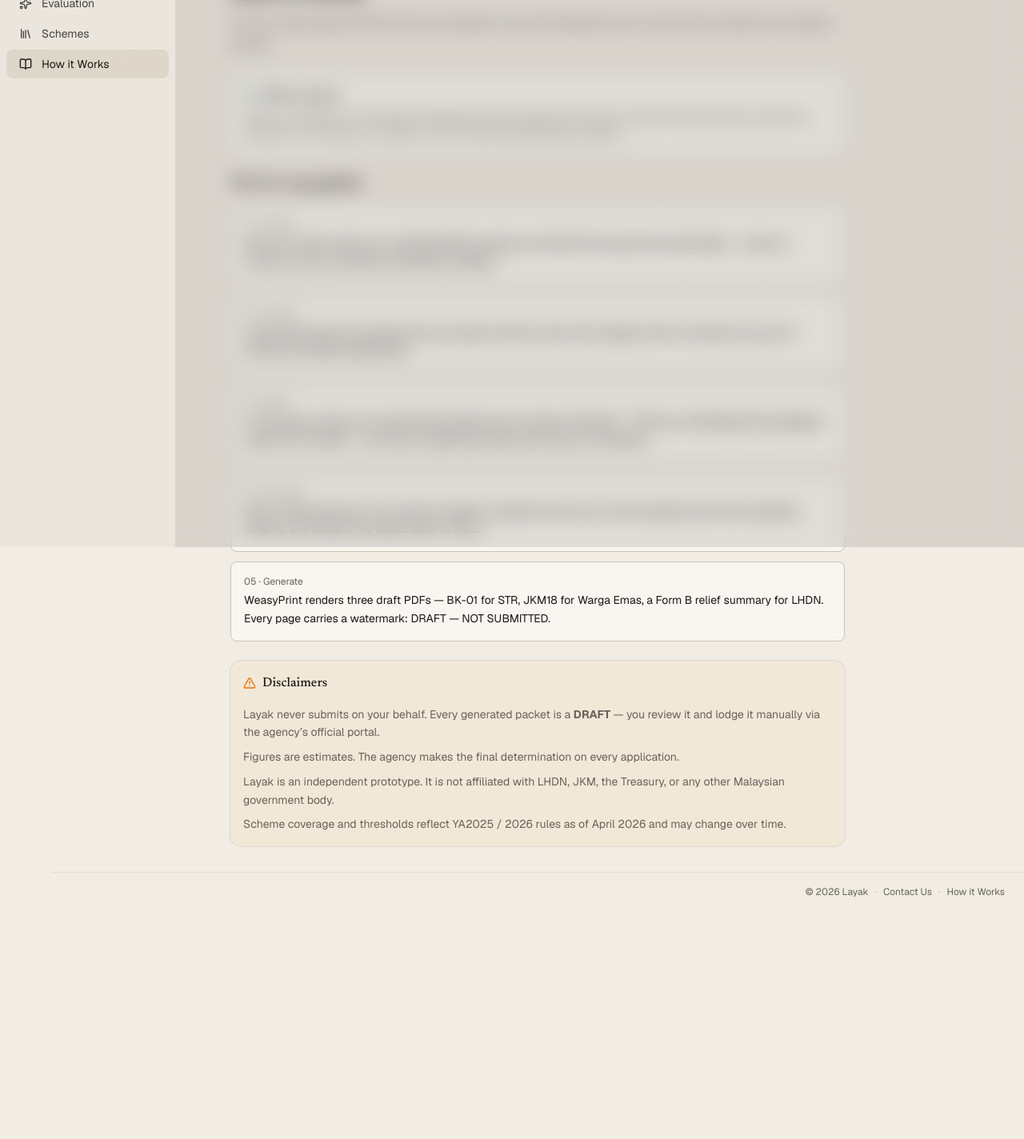
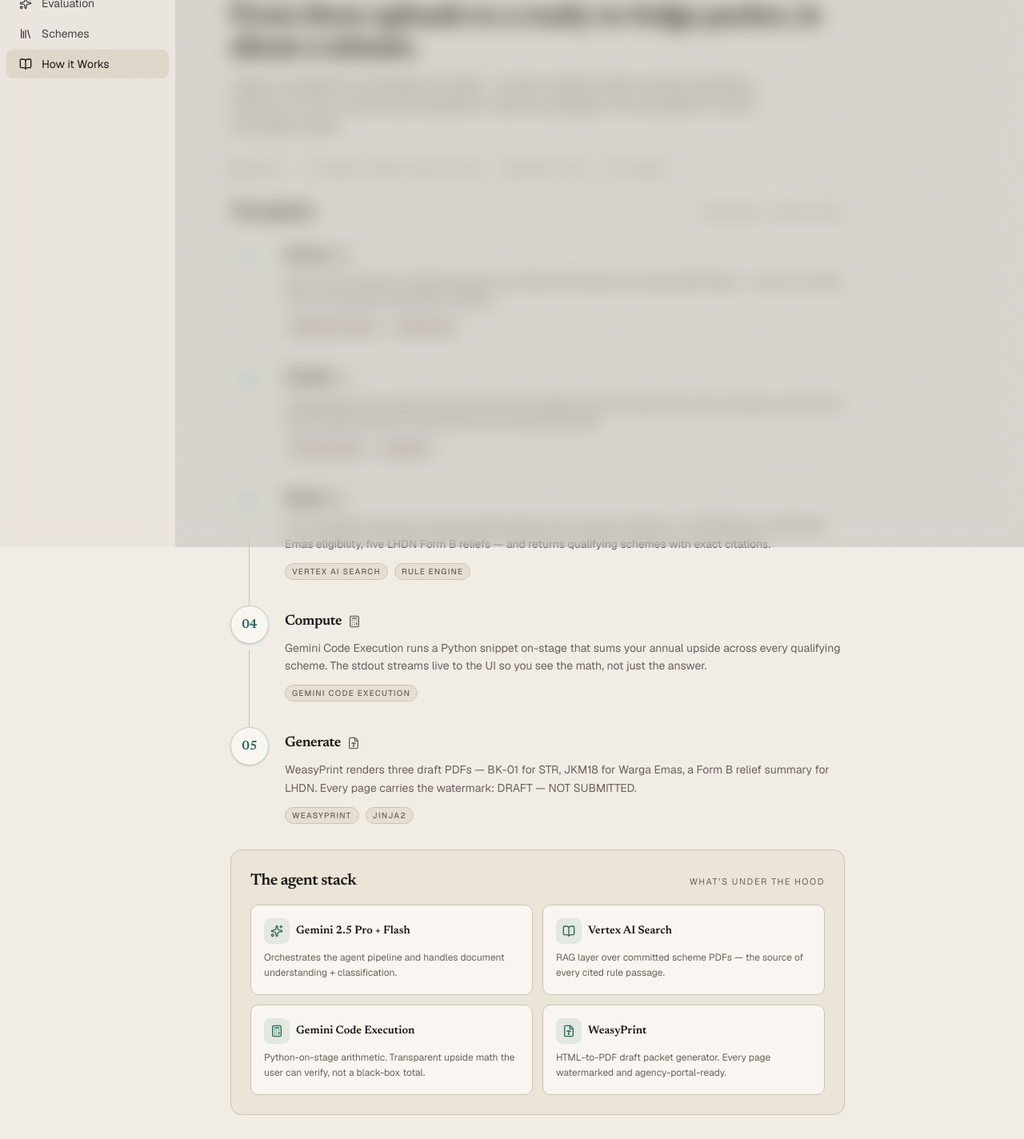
Before and after one commit to AlaskanTuna/Layak, a Next.js app in the folder frontend/: page /dashboard/how-it-works in a window 1280 px wide. Shown: the part 116-1540 px from the top of the page at 80% size. Before the commit the page ends 1255 px from the top, so only its background shows below. Built offline with nearby package versions, Linux system fonts and the light colour scheme.

Commit message:
feat(ui): rework how-it-works with pipeline timeline agent stack and start-evaluation cta

```diff
--- a/frontend/src/app/(app)/dashboard/how-it-works/page.tsx
+++ b/frontend/src/app/(app)/dashboard/how-it-works/page.tsx
@@ -2,12 +2,15 @@ import { HowItWorksContent } from '@/components/how-it-works/how-it-works-conten
 
 export default function HowItWorksPage() {
   return (
-    <div className="mx-auto flex max-w-3xl flex-col gap-6">
-      <header className="flex flex-col gap-2">
-        <h1 className="font-heading text-2xl font-semibold tracking-tight sm:text-3xl">How it works</h1>
-        <p className="text-sm leading-relaxed text-muted-foreground sm:text-base">
-          The five-step pipeline behind every evaluation, plus the disclaimers you should know before you lodge a
-          packet.
+    <div className="mx-auto flex max-w-3xl flex-col gap-8">
+      <header className="flex flex-col gap-3">
+        <p className="text-[11px] font-medium uppercase tracking-[0.18em] text-primary">How it works</p>
+        <h1 className="font-heading text-3xl font-semibold tracking-tight sm:text-4xl">
+          From three uploads to a ready-to-lodge packet, in about a minute.
+        </h1>
+        <p className="max-w-2xl text-sm leading-relaxed text-muted-foreground sm:text-base">
+          Layak is an agentic AI concierge. Five steps — extract, classify, match, compute, generate — stream live to
+          your screen, each backed by a cited rule passage. The final packet is a draft you lodge yourself.
         </p>
       </header>
       <HowItWorksContent />
--- a/frontend/src/components/how-it-works/how-it-works-content.tsx
+++ b/frontend/src/components/how-it-works/how-it-works-content.tsx
@@ -1,78 +1,268 @@
-import { AlertTriangle, ShieldCheck } from 'lucide-react'
+import Link from 'next/link'
+import {
+  AlertTriangle,
+  ArrowRight,
+  BookOpen,
+  Calculator,
+  FileSearch,
+  FileType,
+  type LucideIcon,
+  Network,
+  ScanSearch,
+  ShieldCheck,
+  Sparkles,
+  Timer
+} from 'lucide-react'
 
-import { Card, CardContent, CardDescription, CardHeader, CardTitle } from '@/components/ui/card'
+import { Button } from '@/components/ui/button'
 
-const STEPS = [
+type PipelineStep = {
+  step: string
+  title: string
+  icon: LucideIcon
+  body: string
+  tools: string[]
+}
+
+const PIPELINE: PipelineStep[] = [
   {
-    step: '01 · Extract',
-    body: 'Gemini 2.5 Flash reads your uploaded MyKad, payslip, and utility bill and pulls structured fields — name, IC, monthly income, household composition, address.'
+    step: '01',
+    title: 'Extract',
+    icon: FileSearch,
+    body: 'Gemini Vision reads your MyKad, payslip, and utility bill and pulls structured profile fields — name, IC, monthly income, household composition, address.',
+    tools: ['Gemini 2.5 Flash', 'Vision OCR']
   },
   {
-    step: '02 · Classify',
-    body: 'The backend derives household size, per-capita monthly income, filer category (Form B vs BE), and counts of children and elderly dependants.'
+    step: '02',
+    title: 'Classify',
+    icon: ScanSearch,
+    body: 'Household size, per-capita monthly income, filer category (Form B vs BE), and counts of children under 18 and elderly dependants 60+ are derived from the extracted profile.',
+    tools: ['Python rules', 'Pydantic']
   },
   {
-    step: '03 · Match',
-    body: 'A rule engine checks your derived profile against every scheme threshold — STR tiers, JKM Warga Emas eligibility, LHDN Form B reliefs — and returns qualifying schemes with exact rule citations.'
+    step: '03',
+    title: 'Match',
+    icon: Network,
+    body: 'The rule engine checks your derived profile against every scheme threshold — STR 2026 tiers, JKM Warga Emas eligibility, five LHDN Form B reliefs — and returns qualifying schemes with exact citations.',
+    tools: ['Vertex AI Search', 'Rule engine']
   },
   {
-    step: '04 · Compute',
-    body: 'Gemini Code Execution runs a Python snippet on stage that sums your annual upside across every qualifying scheme, and streams the stdout back to the UI.'
+    step: '04',
+    title: 'Compute',
+    icon: Calculator,
+    body: 'Gemini Code Execution runs a Python snippet on-stage that sums your annual upside across every qualifying scheme. The stdout streams live to the UI so you see the math, not just the answer.',
+    tools: ['Gemini Code Execution']
   },
   {
-    step: '05 · Generate',
-    body: 'WeasyPrint renders three draft PDFs — BK-01 for STR, JKM18 for Warga Emas, a Form B relief summary for LHDN. Every page carries a watermark: DRAFT — NOT SUBMITTED.'
+    step: '05',
+    title: 'Generate',
+    icon: FileType,
+    body: 'WeasyPrint renders three draft PDFs — BK-01 for STR, JKM18 for Warga Emas, a Form B relief summary for LHDN. Every page carries the watermark: DRAFT — NOT SUBMITTED.',
+    tools: ['WeasyPrint', 'Jinja2']
   }
 ]
 
-export function HowItWorksContent() {
+type StackTool = {
+  name: string
+  role: string
+  icon: LucideIcon
+}
+
+const STACK: StackTool[] = [
+  {
+    name: 'Gemini 2.5 Pro + Flash',
+    role: 'Orchestrates the agent pipeline and handles document understanding + classification.',
+    icon: Sparkles
+  },
+  {
+    name: 'Vertex AI Search',
+    role: 'RAG layer over committed scheme PDFs — the source of every cited rule passage.',
+    icon: BookOpen
+  },
+  {
+    name: 'Gemini Code Execution',
+    role: 'Python-on-stage arithmetic. Transparent upside math the user can verify, not a black-box total.',
+    icon: Calculator
+  },
+  {
+    name: 'WeasyPrint',
+    role: 'HTML-to-PDF draft packet generator. Every page watermarked and agency-portal-ready.',
+    icon: FileType
+  }
+]
+
+function StatsRow() {
   return (
-    <div className="flex flex-col gap-6">
-      <Card>
-        <CardHeader>
-          <CardTitle className="flex items-center gap-2 text-base">
-            <ShieldCheck className="size-4 text-primary" aria-hidden />
-            What Layak is
-          </CardTitle>
-          <CardDescription>
-            Layak is an agentic AI concierge for Malaysian social-assistance schemes. Upload three documents; get back a
-            ranked list of schemes you qualify for, plus three draft application packets.
-          </CardDescription>
-        </CardHeader>
-      </Card>
-
-      <section className="flex flex-col gap-3">
-        <h2 className="font-heading text-lg font-semibold tracking-tight">The five-step pipeline</h2>
-        <ol className="flex flex-col gap-3">
-          {STEPS.map(step => (
-            <li key={step.step} className="rounded-md border border-border bg-card p-4">
-              <p className="text-xs text-muted-foreground">{step.step}</p>
-              <p className="mt-1 text-sm leading-relaxed">{step.body}</p>
-            </li>
-          ))}
-        </ol>
-      </section>
-
-      <Card className="border-amber-500/30 bg-amber-500/5">
-        <CardHeader>
-          <CardTitle className="flex items-center gap-2 text-base">
-            <AlertTriangle className="size-4 text-amber-600" aria-hidden />
-            Disclaimers
-          </CardTitle>
-        </CardHeader>
-        <CardContent className="flex flex-col gap-2 text-sm leading-relaxed text-muted-foreground">
-          <p>
-            Layak never submits on your behalf. Every generated packet is a <strong>DRAFT</strong> — you review it and
-            lodge it manually via the agency&rsquo;s official portal.
-          </p>
-          <p>Figures are estimates. The agency makes the final determination on every application.</p>
-          <p>
-            Layak is an independent prototype. It is not affiliated with LHDN, JKM, the Treasury, or any other
-            Malaysian government body.
-          </p>
-          <p>Scheme coverage and thresholds reflect YA2025 / 2026 rules as of April 2026 and may change over time.</p>
-        </CardContent>
-      </Card>
+    <div className="flex flex-wrap items-center gap-3 text-[11px] uppercase tracking-[0.14em] text-muted-foreground">
+      <span className="inline-flex items-center gap-1.5">
+        <span aria-hidden className="size-1.5 rounded-full bg-primary" />
+        <span className="font-semibold text-foreground tabular-nums">5</span>
+        <span>steps</span>
+      </span>
+      <span aria-hidden className="opacity-40">
+        ·
+      </span>
+      <span className="inline-flex items-center gap-1.5">
+        <Timer className="size-3.5" aria-hidden />
+        <span>under a minute end-to-end</span>
+      </span>
+      <span aria-hidden className="opacity-40">
+        ·
+      </span>
+      <span className="inline-flex items-center gap-1.5">
+        <ShieldCheck className="size-3.5 text-primary" aria-hidden />
+        <span>drafts only — you submit</span>
+      </span>
     </div>
   )
 }
+
+function PipelineTimeline() {
+  return (
+    <section className="flex flex-col gap-5">
+      <div className="flex items-baseline justify-between">
+        <h2 className="font-heading text-xl font-semibold tracking-tight">The pipeline</h2>
+        <span className="text-[11px] uppercase tracking-[0.14em] text-muted-foreground">
+          Streaming · step-by-step
+        </span>
+      </div>
+      <ol className="flex flex-col">
+        {PIPELINE.map((step, index) => {
+          const Icon = step.icon
+          const isLast = index === PIPELINE.length - 1
+          return (
+            <li key={step.step} className="relative flex gap-5 pb-8 last:pb-0">
+              {!isLast && (
+                <span
+                  aria-hidden
+                  className="absolute left-[1.4375rem] top-14 bottom-0 w-px bg-border"
+                />
+              )}
+              <div className="flex size-12 shrink-0 items-center justify-center rounded-full border border-primary/25 bg-card shadow-sm">
+                <span className="font-heading text-base font-semibold tabular-nums text-primary">{step.step}</span>
+              </div>
+              <div className="flex flex-1 flex-col gap-2 pt-1.5">
+                <div className="flex items-center gap-2">
+                  <h3 className="font-heading text-lg font-semibold tracking-tight">{step.title}</h3>
+                  <Icon className="size-4 text-muted-foreground" aria-hidden />
+                </div>
+                <p className="text-sm leading-relaxed text-muted-foreground">{step.body}</p>
+                <div className="flex flex-wrap gap-2 pt-1">
+                  {step.tools.map(tool => (
+                    <span
+                      key={tool}
+                      className="inline-flex items-center rounded-full border border-border bg-muted/60 px-2 py-0.5 text-[10px] font-medium uppercase tracking-[0.12em] text-muted-foreground"
+                    >
+                      {tool}
+                    </span>
+                  ))}
+                </div>
+              </div>
+            </li>
+          )
+        })}
+      </ol>
+    </section>
+  )
+}
+
+function AgentStack() {
+  return (
+    <section className="flex flex-col gap-4 rounded-xl border border-border bg-muted/40 p-6">
+      <div className="flex items-baseline justify-between">
+        <h2 className="font-heading text-xl font-semibold tracking-tight">The agent stack</h2>
+        <span className="text-[11px] uppercase tracking-[0.14em] text-muted-foreground">
+          What&rsquo;s under the hood
+        </span>
+      </div>
+      <ul className="grid grid-cols-1 gap-3 sm:grid-cols-2">
+        {STACK.map(tool => {
+          const Icon = tool.icon
+          return (
+            <li key={tool.name} className="flex flex-col gap-2 rounded-lg border border-border bg-card p-4">
+              <div className="flex items-center gap-2">
+                <div className="flex size-8 items-center justify-center rounded-md bg-primary/10 text-primary">
+                  <Icon className="size-4" aria-hidden />
+                </div>
+                <p className="font-heading text-sm font-semibold">{tool.name}</p>
+              </div>
+              <p className="text-xs leading-relaxed text-muted-foreground">{tool.role}</p>
+            </li>
+          )
+        })}
+      </ul>
+    </section>
+  )
+}
+
+function FinePrint() {
+  return (
+    <section className="flex flex-col gap-3 rounded-xl border border-amber-500/30 bg-amber-500/5 p-6">
+      <div className="flex items-center gap-2">
+        <AlertTriangle className="size-4 text-amber-600 dark:text-amber-400" aria-hidden />
+        <h2 className="font-heading text-sm font-semibold tracking-tight">The fine print</h2>
+      </div>
+      <ul className="flex flex-col gap-2 text-sm leading-relaxed text-muted-foreground">
+        <li className="flex gap-2">
+          <span aria-hidden className="text-amber-600 dark:text-amber-400">
+            ·
+          </span>
+          <span>
+            Layak never submits on your behalf. Every generated packet is a <strong>DRAFT</strong> — you review it and
+            lodge it manually via the agency&rsquo;s official portal.
+          </span>
+        </li>
+        <li className="flex gap-2">
+          <span aria-hidden className="text-amber-600 dark:text-amber-400">
+            ·
+          </span>
+          <span>Figures are estimates. The agency makes the final determination on every application.</span>
+        </li>
+        <li className="flex gap-2">
+          <span aria-hidden className="text-amber-600 dark:text-amber-400">
+            ·
+          </span>
+          <span>
+            Layak is an independent prototype. It is not affiliated with LHDN, JKM, the Treasury, or any other
+            Malaysian government body.
+          </span>
+        </li>
+        <li className="flex gap-2">
+          <span aria-hidden className="text-amber-600 dark:text-amber-400">
+            ·
+          </span>
+          <span>Scheme coverage and thresholds reflect YA2025 / 2026 rules as of April 2026 and may change over time.</span>
+        </li>
+      </ul>
+    </section>
+  )
+}
+
+function StartCta() {
+  return (
+    <section className="flex flex-col items-start gap-3 rounded-xl border border-primary/20 bg-gradient-to-br from-primary/8 via-primary/3 to-transparent p-6 sm:flex-row sm:items-center sm:justify-between sm:p-8">
+      <div className="flex flex-col gap-1">
+        <h2 className="font-heading text-xl font-semibold tracking-tight">Ready to see what you qualify for?</h2>
+        <p className="text-sm text-muted-foreground">
+          Three uploads, a ranked list, three draft packets. Takes under a minute.
+        </p>
+      </div>
+      <Button render={<Link href="/dashboard/evaluation/upload" />} size="lg">
+        Start evaluation
+        <ArrowRight className="ml-1.5 size-4" aria-hidden />
+      </Button>
+    </section>
+  )
+}
+
+export function HowItWorksContent() {
+  return (
+    <div className="flex flex-col gap-8">
+      <StatsRow />
+      <PipelineTimeline />
+      <AgentStack />
+      <FinePrint />
+      <StartCta />
+    </div>
+  )
+}
```
